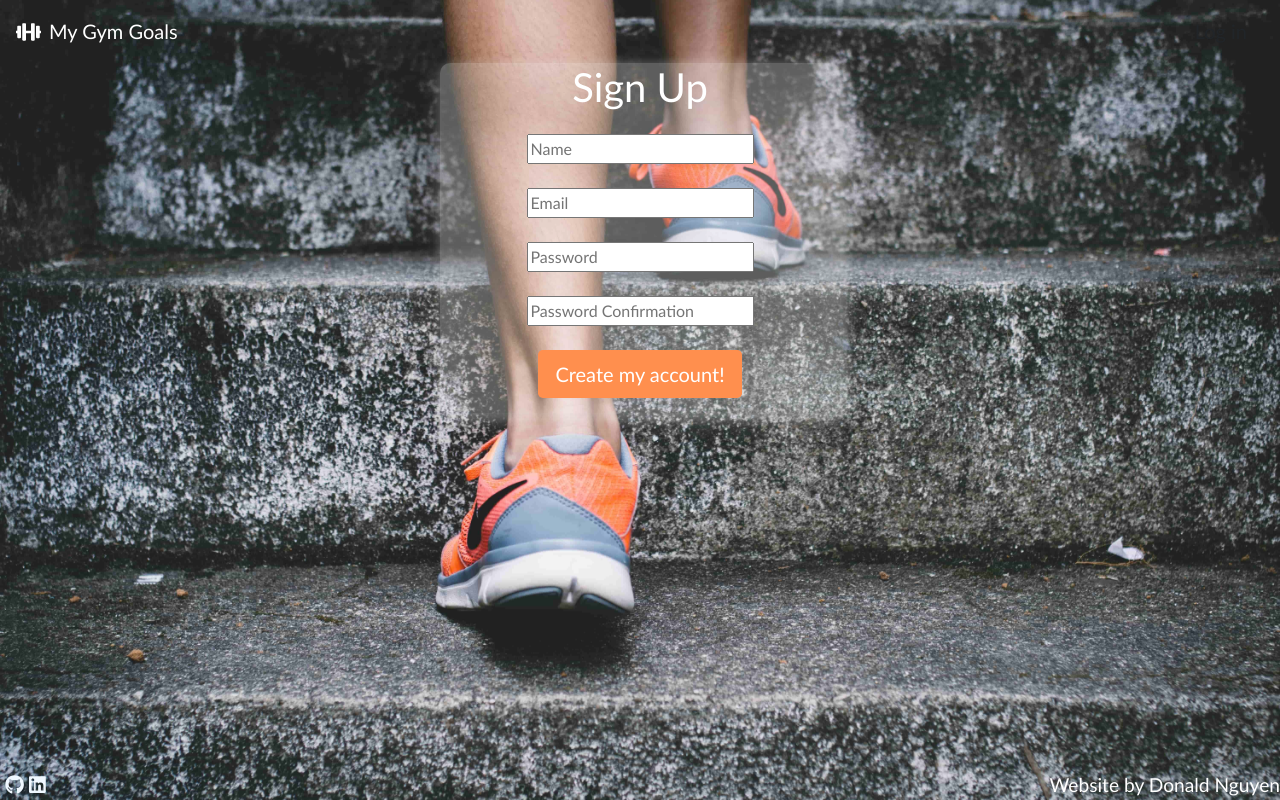
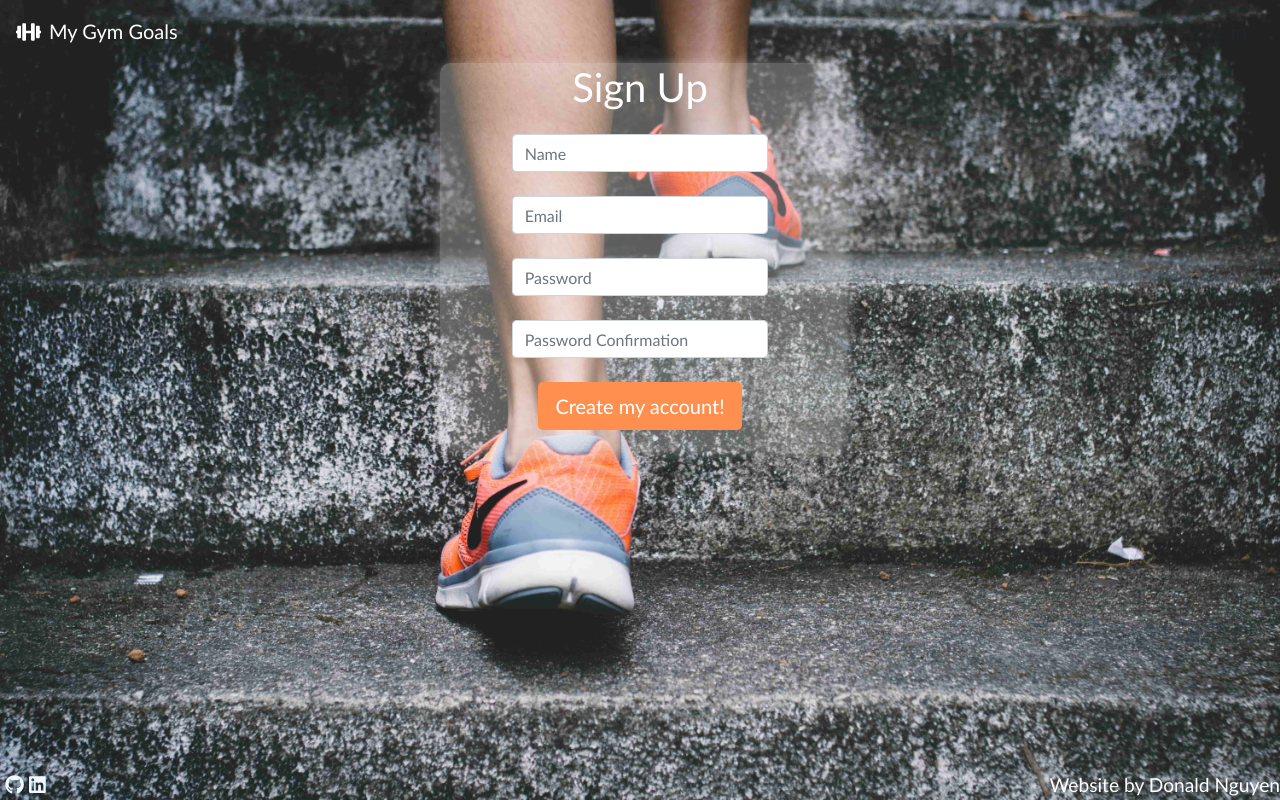
Before and after one commit to theDoland/ruby_react_workout, a React (Create React App) app in the folder client/: page /#/ in a window 1280 px wide. Built offline with nearby package versions, Linux system fonts and the light colour scheme.

Commit message:
adds form-control and cols to forms to ensure styling in browsers other than firefox

```diff
--- a/client/src/components/CreateUser.js
+++ b/client/src/components/CreateUser.js
@@ -18,26 +18,26 @@ class CreateUser extends Component {
                 <form id="createForm" onSubmit={this.props.onSubmit}>
                     {this.props.hasError ? <div id="errorLogin"><b className="errorText">Email already taken!</b></div> : <div></div>}
                     <div className="row">
-                        <div className="col-sm-12">
-                            <input type="text" name="name" placeholder="Name" required size="22"/>
+                        <div className="col-8 offset-2">
+                            <input className="form-control" type="text" name="name" placeholder="Name" required size="22"/>
                         </div>
                     </div>
                     <br/>
                     <div className="row">
-                        <div className="col-sm-12">
-                            <input type="email" name="email" placeholder="Email" required size="22"/>
+                        <div className="col-8 offset-2">
+                            <input className="form-control" type="email" name="email" placeholder="Email" required size="22"/>
                         </div>
                     </div>
                     <br/>
                     <div className="row">
-                        <div className="col-sm-12">
-                            <input type="password" name="password" placeholder="Password" required minLength="6" size="22"/>
+                        <div className="col-8 offset-2">
+                            <input className="form-control" type="password" name="password" placeholder="Password" required minLength="6" size="22"/>
                         </div>
                     </div>
                     <br/>
                     <div className="row">
-                        <div className="col-sm-12">
-                            <input type="password" name="password_confirmation" placeholder="Password Confirmation" required size="22"/>
+                        <div className="col-8 offset-2">
+                            <input className="form-control" type="password" name="password_confirmation" placeholder="Password Confirmation" required size="22"/>
                         </div>
                     </div>
                     <br/>
--- a/client/src/components/Login.js
+++ b/client/src/components/Login.js
@@ -68,14 +68,17 @@ class Login extends Component {
                             <h1>Log in</h1>
                         </div>
                     </div>
+
                     <form id="loginForm" className="text-center" onSubmit={this.getUser}>
                         {
                             this.state.hasError ? <div id="errorLogin"><b className="errorText">Invalid Email/Password Combination</b></div> : <div></div>
                         }
-                        <input type="email" name="email" placeholder="Email" size="22" required/> <br/><br/>
-                        <input type="password" name="password" placeholder="Password" size="22" required/><br/><br/>
+                        <input className="col-8 offset-2 form-control" type="email" name="email" placeholder="Email" size="22" required/> <br/>
+                        <input className="col-8 offset-2 form-control" type="password" name="password" placeholder="Password" size="22" required/><br/>
+
                         <input type="submit" className="btn btn-lg Login-btnsize" value="Log in"/>
                     </form>
+
                 </div>
             </div>
             <div className="container">
--- a/client/src/components/WorkoutRows.js
+++ b/client/src/components/WorkoutRows.js
@@ -17,17 +17,17 @@ class WorkoutRows extends React.Component {
                 srwGrid.push(
                     <div key={j} className="col-5 col-sm-3 col-md-2 col-lg-2 WorkoutRow-SrwDiv">
                         <div className="row mx-auto">
-                            <div className="col-12 col-sm-12 col-md-12 col-lg-12 WorkoutRow-Srw">
-                                <input onChange={(event) => this.props.handleChange("sets",i,j,event)} size="2"
+                            <div className="col-12 col-sm-12 col-md-12 col-lg-12 WorkoutRow-Srw input-group">
+                                <input className="form-control" onChange={(event) => this.props.handleChange("sets",i,j,event)} size="2"
                                             type="text" name="sets" placeholder="Set" value={this.props.preRows[i].srw[j].sets ? this.props.preRows[i].srw[j].sets : ""} />
 
-                                <input onChange={(event) => this.props.handleChange("reps",i,j,event)} size="2"
+                                <input className="form-control" onChange={(event) => this.props.handleChange("reps",i,j,event)} size="2"
                                             type="text" name="reps" placeholder="Rep" value={this.props.preRows[i].srw[j].reps ? this.props.preRows[i].srw[j].reps : ""} />
                             </div>
                         </div>
                         <div className="row mx-auto">
-                            <div className="col-12 col-sm-12 col-md-12 col-lg-12">
-                                <input className="WorkoutRow-Weight" placeholder="Weight" onChange={(event) => this.props.handleChange("weight",i,j,event)}
+                            <div className="col-12 col-sm-12 col-md-12 col-lg-12 input-group">
+                                <input className="WorkoutRow-Weight form-control" size="4" placeholder="Weight" onChange={(event) => this.props.handleChange("weight",i,j,event)}
                                             type="text" name="weight" value={this.props.preRows[i].srw[j].weight ? this.props.preRows[i].srw[j].weight : ""} />
                             </div>
                         </div>
--- a/client/src/components/styles/WorkoutRows.css
+++ b/client/src/components/styles/WorkoutRows.css
@@ -11,7 +11,7 @@
     -webkit-flex-direction: row;
     -ms-flex-direction: row;
     flex-direction: row;
-    -webkit-appearance: none;
+
 }
 
 .WorkoutRow-Weight {
```
